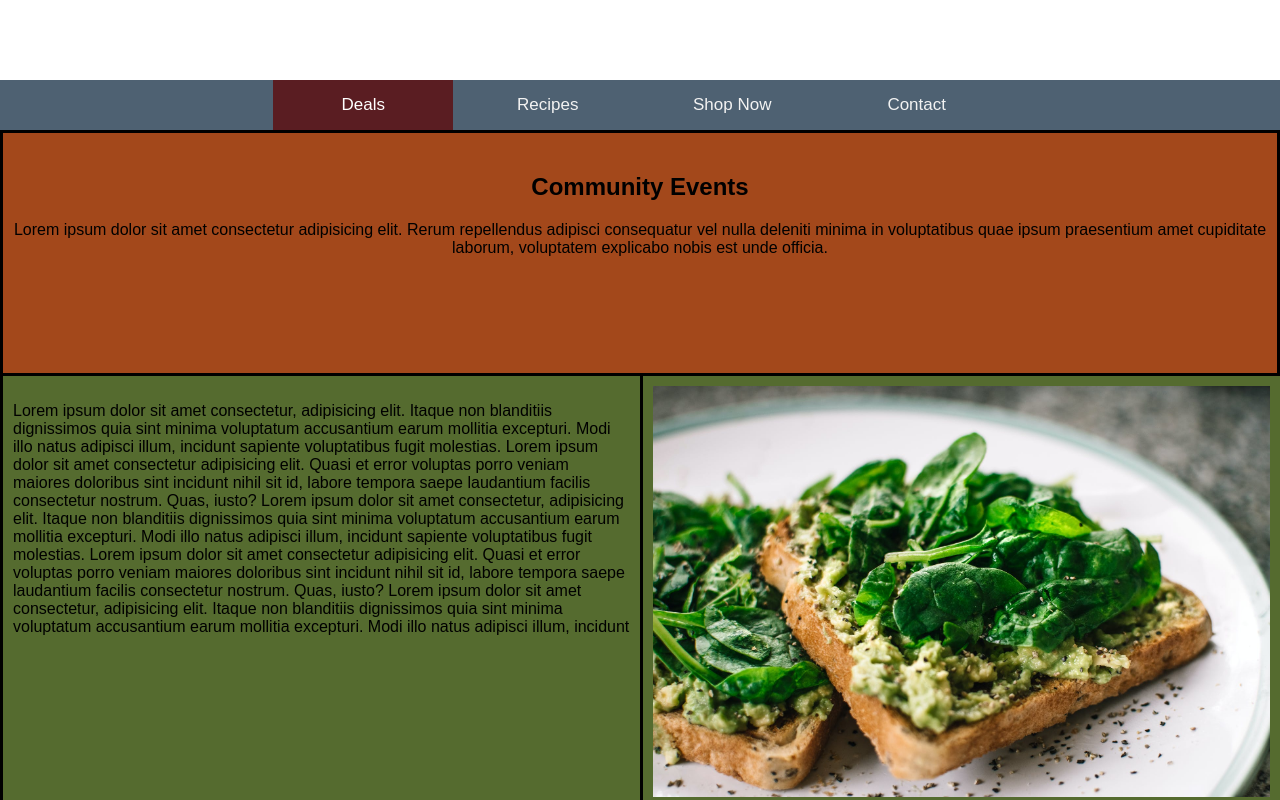
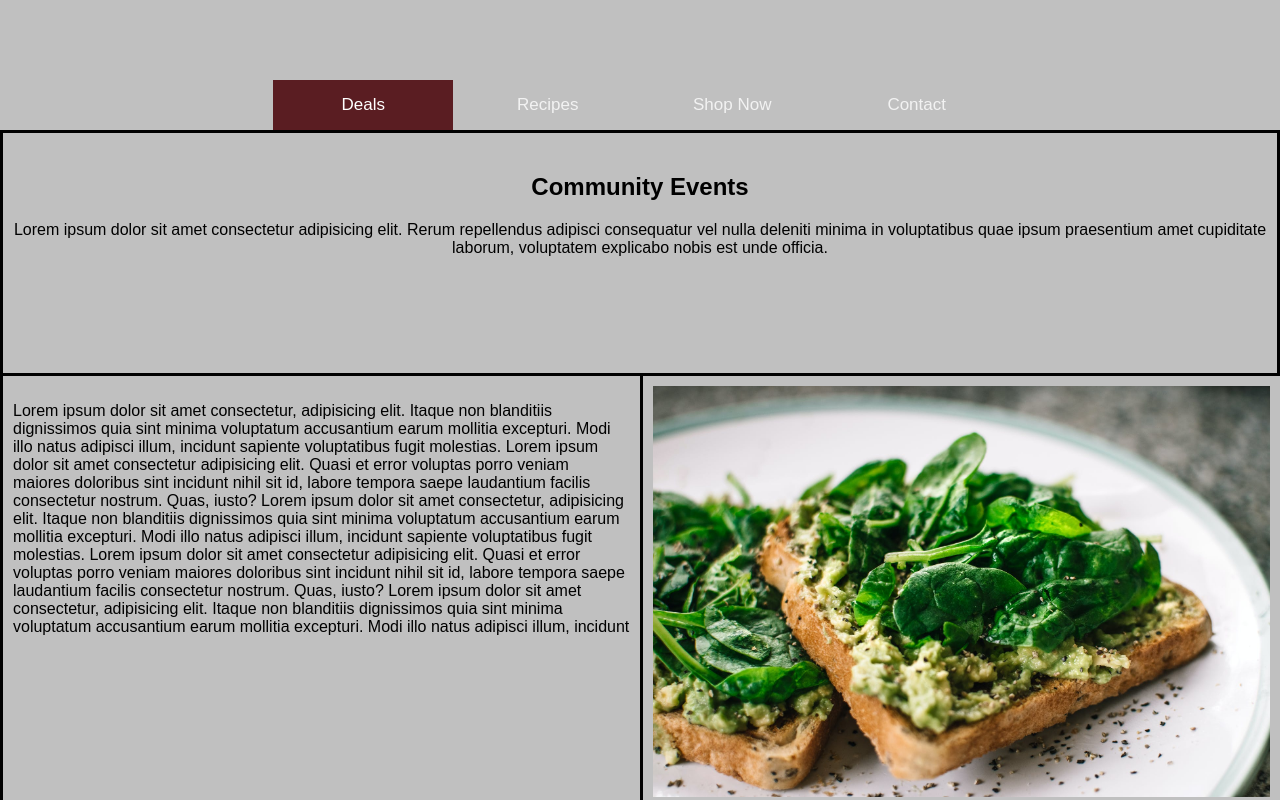
Before and after one commit to KevMcCall/Wireframe, a plain HTML site: page index.html in a window 1280 px wide. Shown: the part 400-1200 px from the top of the page. Drawn offline with Linux system fonts and the light colour scheme.

Commit message:
added media queries

```diff
--- a/style.css
+++ b/style.css
@@ -36,7 +36,7 @@ body {
 
 /* Background color to topnav */
 .topnav {
-    background-color: #4e6172;
+    /*background-color: #4e6172;*/
     overflow: hidden;
   }
 
@@ -53,7 +53,7 @@ body {
 
   /* changes color of links on hover */
   .topnav a:hover {
-    background-color: #ddd;
+    /*background-color: #ddd;*/
     background-size: cover;
     color: black;
   }
@@ -81,7 +81,7 @@ body {
     text-align: center;
     padding-bottom: 100px;
     padding-top: 20px;
-    background-color: #a3481b;
+    /*background-color: #a3481b;*/
     border: solid #000000;
 }
 
@@ -98,7 +98,7 @@ body {
   width: 50%;
   max-height: 100%;
   padding: 10px;
-  background-color: #556b2f;
+  /*background-color: #556b2f;*/
   border-left: solid #000000;
 }
 
@@ -125,7 +125,7 @@ body {
 
 .site-footer {
   border: solid #000000;
-  background-color:#a3481b;
+  /*background-color:#a3481b;*/
   padding:45px 0 20px;
   font-size:15px;
   line-height:24px;
@@ -170,3 +170,26 @@ display:block;
   color:#3366cc;
   text-decoration:none;
 }
+
+/* Width Covers 0px-480px */
+@media screen and (max-width: 480px) {
+      body {
+        background-color: maroon;
+      }
+}
+
+/* Width Covers 481px-768px */
+@media screen and (min-width: 768px) {
+      body {
+        background-color: green;
+      }
+
+}
+
+/* Width Covers 769px-1025px (and greater) */
+@media screen and (min-width: 1025px) {
+    body {
+      background-color: silver;
+    }
+
+}
```
